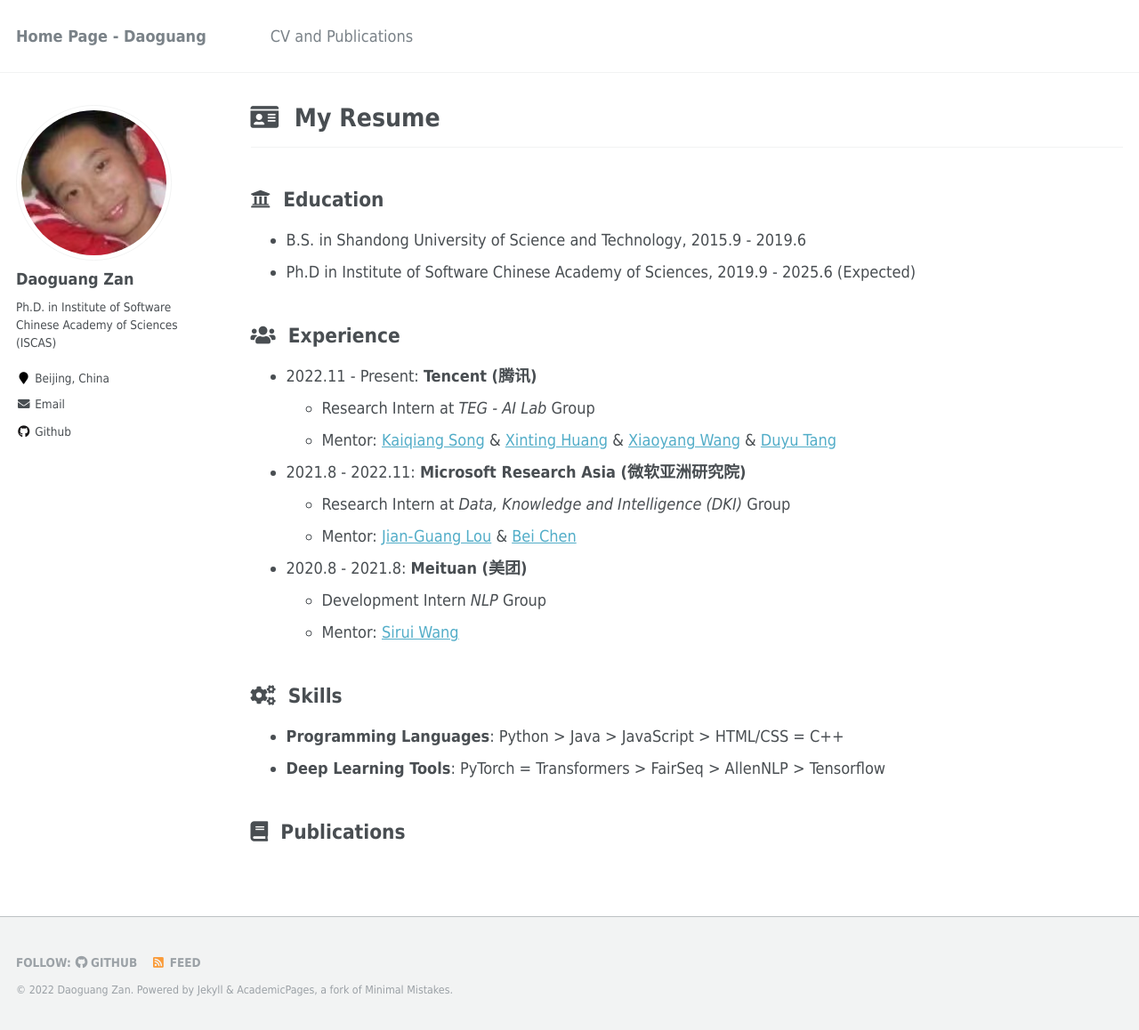
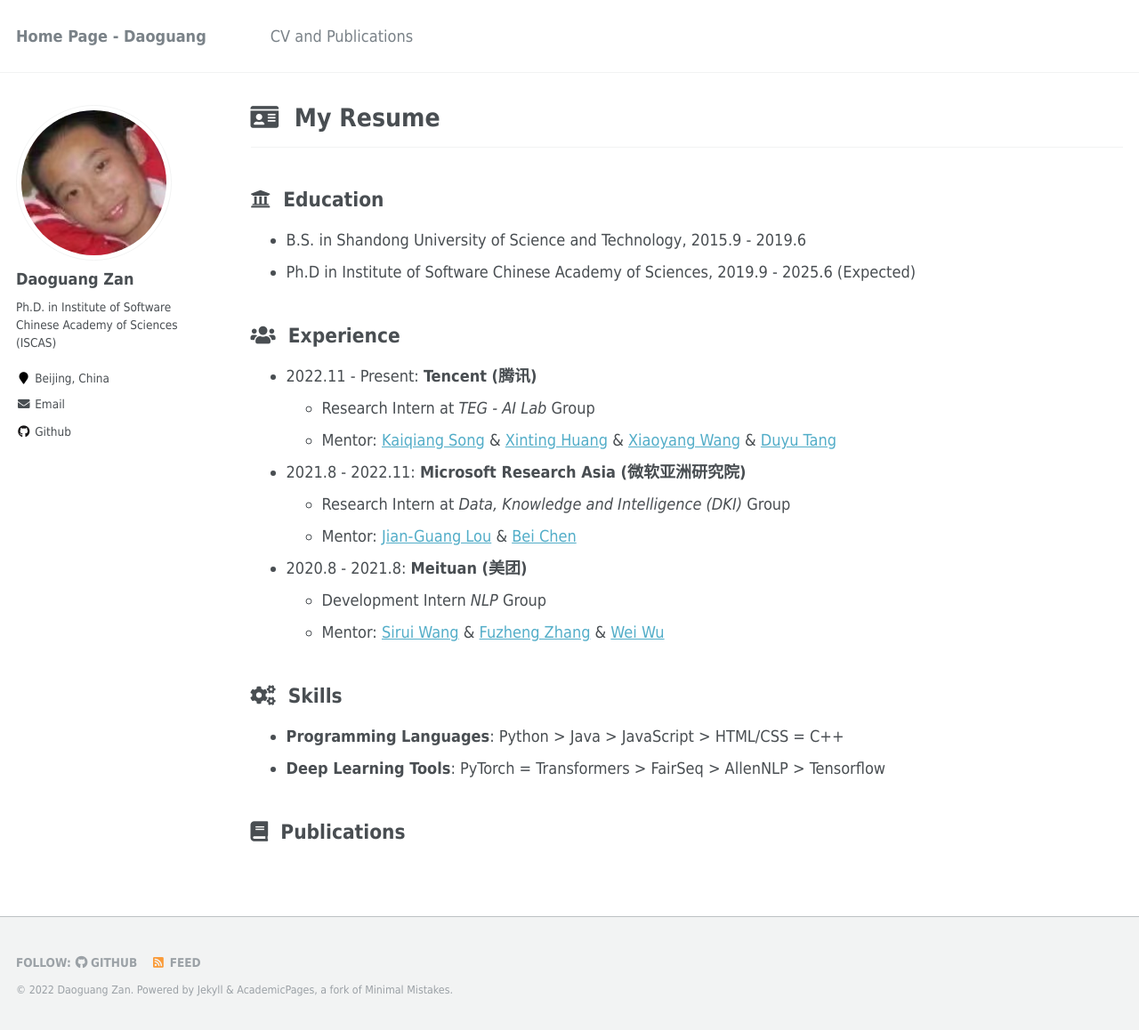
Before and after one commit to zandaoguang-iscas/daoguang.github.io, a Jekyll site: the page built from _pages/cv.md, in a window 1280 px wide and 1158 px high. Shown: the whole window at 89% size. Built offline with Jekyll 4.4.1, drawn with Linux system fonts in a browser that asks for light colours.

Commit message:
Update cv.md

```diff
--- a/_pages/cv.md
+++ b/_pages/cv.md
@@ -26,7 +26,7 @@ redirect_from:
 
 * 2020.8 - 2021.8: **Meituan (美团)**
   * Development Intern *NLP* Group
-  * Mentor: [Sirui Wang](https://www.researchgate.net/profile/Sirui-Wang-26)
+  * Mentor: [Sirui Wang](https://www.researchgate.net/profile/Sirui-Wang-26) & [Fuzheng Zhang](https://scholar.google.com/citations?user=8R0hla4AAAAJ&hl=zh-CN&oi=ao) & [Wei Wu](https://scholar.google.com/citations?user=YtqXSzMAAAAJ&hl=zh-CN&oi=ao)
 
 ## <i class="fa fa-ft fa-cogs"></i>&nbsp;&nbsp;Skills
 
```
